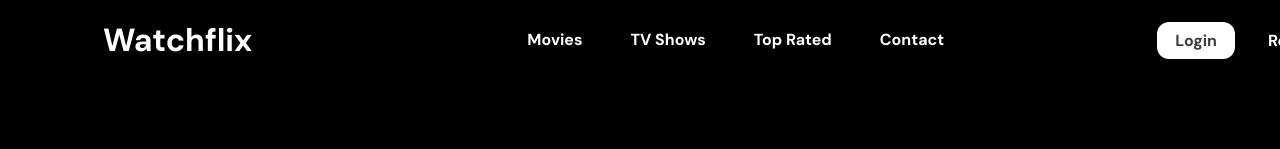
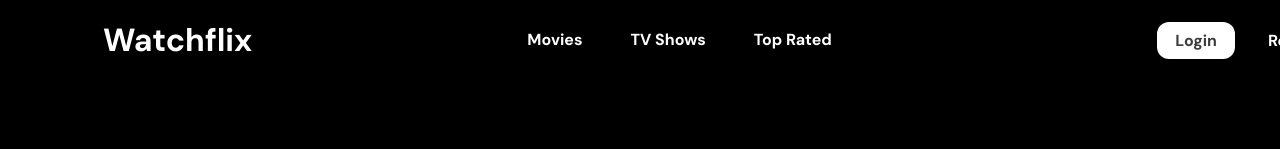
Before and after one commit to huynhtruong01/project-nextjs-movie, a Next.js app: page /movies in a window 1280 px wide. Shown: the top 149 px of the page. Built offline with nearby package versions, Linux system fonts and the light colour scheme; no server answers.

Commit message:
update nav link

```diff
--- a/features/Header/components/NavBar.jsx
+++ b/features/Header/components/NavBar.jsx
@@ -11,7 +11,6 @@ const navList = [
   { name: 'Movies', path: '/movies' },
   { name: 'TV Shows', path: '/tv-shows' },
   { name: 'Top Rated', path: '/top-rated' },
-  { name: 'Contact', path: '/contact' },
 ]
 
 function NavBar(props) {
```
